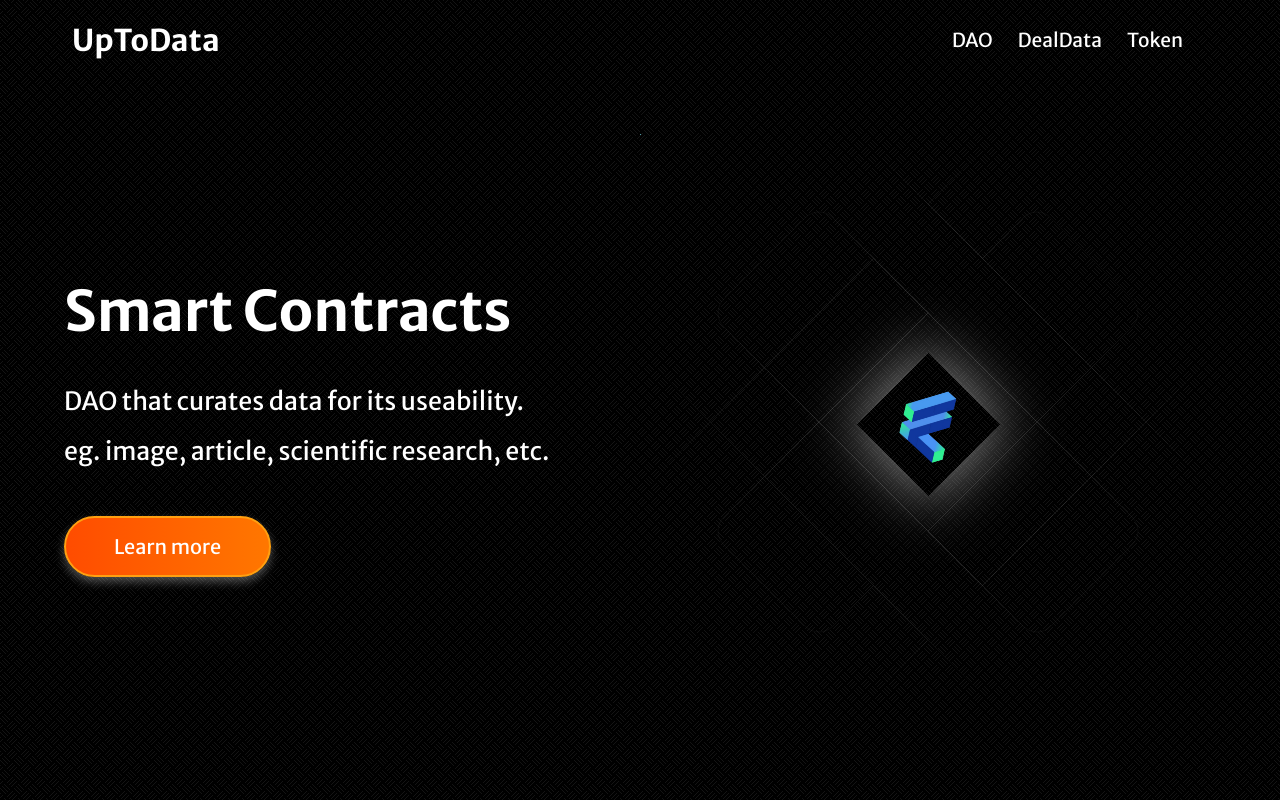
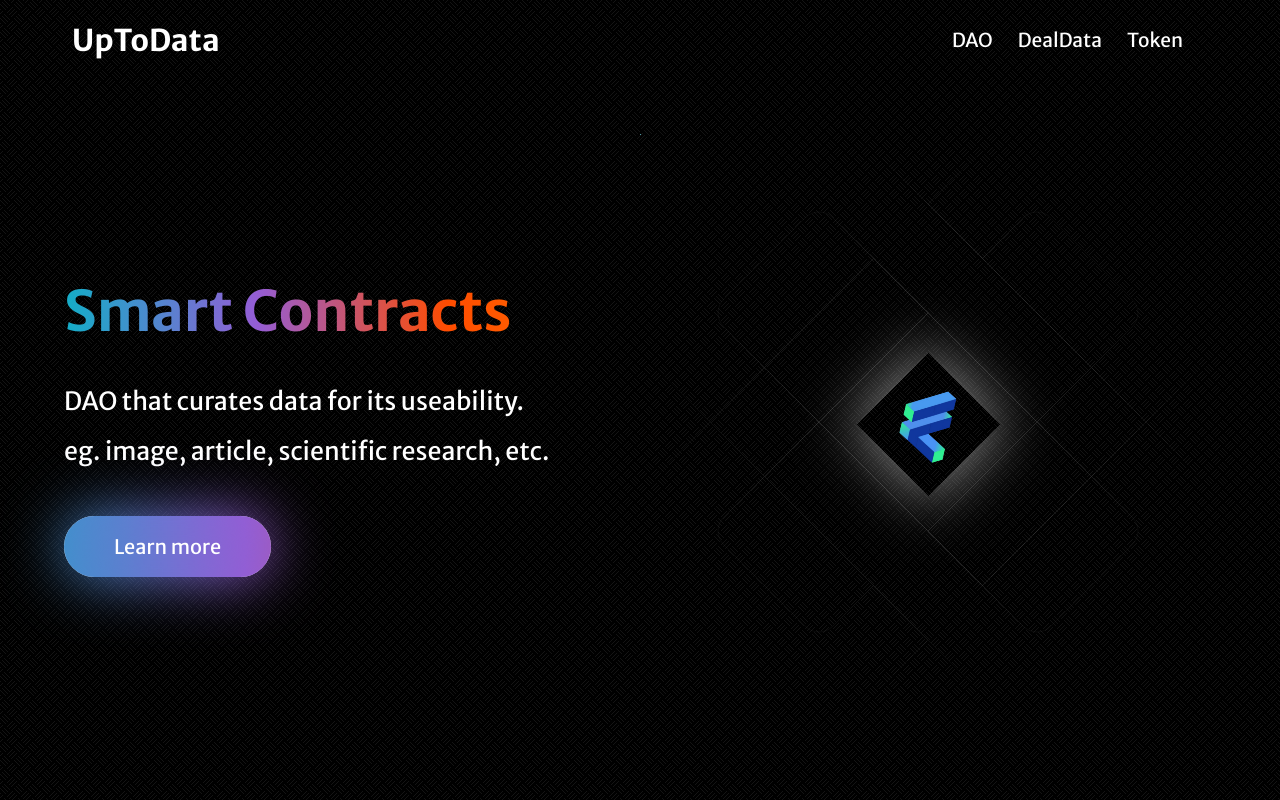
Before and after one commit to Jaydip-lamprostech/fevmproject, a Next.js app: page / in a window 1280 px wide. Shown: the top 800 px of the page. Built offline with nearby package versions, Linux system fonts and the light colour scheme.

Commit message:
changes in the landing page

```diff
--- a/pages/index.js
+++ b/pages/index.js
@@ -396,14 +396,15 @@ export default function Home() {
           <p className="herop1 animate__animated animate__fadeInDown">
             eg. image, article, scientific research, etc.
           </p>
-          <button className="herofirstbutton animate__animated animate__fadeIn">
-            <a
-              href="https://miro.com/app/board/uXjVPBvZqS4=/?share_link_id=108563393303"
-              target="_blank"
-              rel="noopener noreferrer"
-            >
-              Learn more
-            </a>{" "}
+          <button
+            className="herofirstbutton"
+            onClick={() => {
+              window.open(
+                "https://miro.com/app/board/uXjVPBvZqS4=/?share_link_id=108563393303"
+              );
+            }}
+          >
+            Learn more
           </button>
         </div>
         <div className="heroinsidesecond animate__animated animate__fadeIn">
--- a/styles/Home.module.css
+++ b/styles/Home.module.css
@@ -306,6 +306,10 @@
   /* .connect {
     visibility: hidden;
   } */
+
+  .footer span {
+    padding: 0 0.3rem;
+  }
   .hero {
     height: 80vh;
     flex-direction: column-reverse;
@@ -336,9 +340,12 @@
   .features li {
     font-size: 15px;
   }
+  .footer {
+    font-size: 14px;
+  }
   .footer a {
+    padding-left: 0.5rem;
     margin: 2px;
-    font-size: 14px;
   }
 
   .navbar {
--- a/styles/index.css
+++ b/styles/index.css
@@ -14,6 +14,10 @@ h1.heroh1 {
   font-weight: 700;
   --animate-duration: 800ms;
   --animate-delay: 0.1s;
+  color: transparent;
+  background: linear-gradient(270deg, #ff7700, #ff4c00, #945dd6, #13adc7);
+  background-position: 200% 0;
+  background-clip: text;
 }
 .heroinsidesecond {
   width: 50%;
@@ -63,22 +67,54 @@ p.herop1:last-of-type {
   margin: 0px 0px 30px 0px;
 }
 
-button.herofirstbutton,
 button.herofirstbutton-2 {
   margin-top: 10px;
-
+  cursor: pointer;
   color: white;
   font-family: "Merriweather Sans";
   font-weight: 400;
   /* background-color: #f46737; */
   border-radius: 99999px;
-  border: 2px solid #ffa011;
+  border: 2px solid #ffffff;
   background: linear-gradient(90deg, #ff4c00, #ff7700);
+  /* background-color: transparent; */
   -webkit-box-shadow: 0px 5px 10px 0px rgba(255, 255, 255, 0.3);
   -moz-box-shadow: 0px 5px 10px 0px rgba(255, 255, 255, 0.3);
   box-shadow: 0px 5px 10px 0px rgba(255, 255, 255, 0.3);
-  --animate-duration: 800ms;
-  --animate-delay: 0.1s;
+  position: relative;
+  z-index: 5;
+}
+button.herofirstbutton {
+  margin-top: 10px;
+  cursor: pointer;
+  color: #ffffff;
+  font-family: "Merriweather Sans";
+  font-weight: 400;
+  /* background-color: #f46737; */
+  border-radius: 99999px;
+  border: 2px solid #ffffff;
+  background-color: #ffffff;
+  position: relative;
+  z-index: 5;
+  /* background-color: transparent; */
+}
+button.herofirstbutton::before,
+button.herofirstbutton::after {
+  border-radius: 99999px;
+  content: "";
+  position: absolute;
+  top: -2px;
+  left: -2px;
+  background: linear-gradient(270deg, #ff4c00, #945dd6, #13adc7, #ff7700);
+  background-size: 400%;
+  width: calc(100% + 4px);
+  height: calc(100% + 4px);
+  z-index: -1;
+  animation: animate 20s linear infinite;
+}
+
+button.herofirstbutton::after {
+  filter: blur(30px);
 }
 button.herofirstbutton {
   padding: 1rem 3rem;
@@ -161,6 +197,20 @@ span.span-8 {
   animation-delay: 3.5s;
 }
 
+@keyframes animate {
+  0% {
+    background-position: 0 0;
+  }
+
+  50% {
+    background-position: 300% 0;
+  }
+
+  100% {
+    background-position: 0 0;
+  }
+}
+
 @media only screen and (max-width: 1000px) {
   h1.heroh1 {
     font-size: 2.3rem;
```
